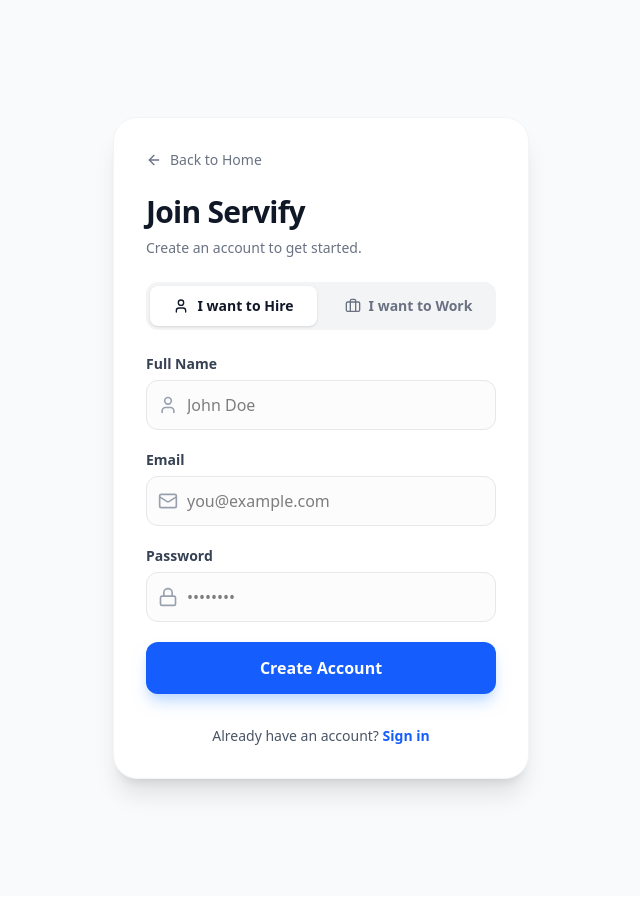
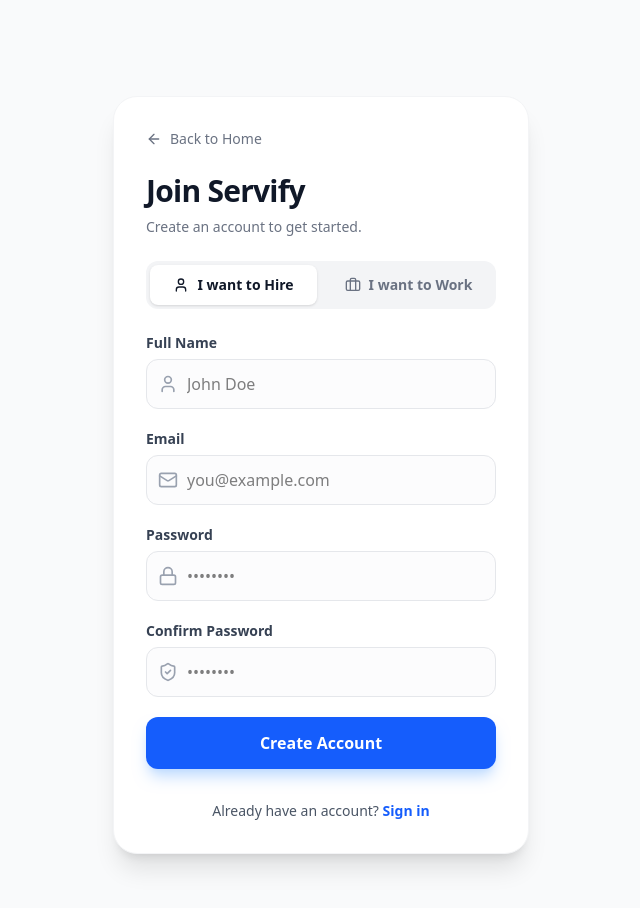
Before and after one commit to darxh/Servify, a React (Vite) app in the folder Client/: page /auth/register in a window 1280 px wide. Shown: the top 908 px of the page, without its empty margins (319-959 px from the left). Built offline with nearby package versions, Linux system fonts and the light colour scheme; no server answers.

Commit message:
feat(client):adding two step verification of password entry while registration.

```diff
--- a/Client/src/pages/auth/RegisterPage.jsx
+++ b/Client/src/pages/auth/RegisterPage.jsx
@@ -1,7 +1,7 @@
 import { useForm } from "react-hook-form";
 import { Link, useNavigate } from "react-router-dom";
 import apiClient from "../../lib/axios";
-import { Loader2, Mail, Lock, User, ArrowLeft, Briefcase } from "lucide-react";
+import { Loader2, Mail, Lock, User, ArrowLeft, Briefcase, ShieldCheck } from "lucide-react";
 import toast, { Toaster } from "react-hot-toast";
 
 const RegisterPage = () => {
@@ -13,13 +13,14 @@
   });
 
   const currentRole = watch("role");
+  const password = watch("password");
 
   const onSubmit = async (data) => {
     try {
-      // Register (Backend sends email)
-      await apiClient.post("/auth/register", data);
+      const { confirmPassword, ...registerData } = data;
 
-      // Success Popup
+      await apiClient.post("/auth/register", registerData);
+
       toast.success("Account created! Please check your email to verify.", {
         duration: 5000,
         position: "top-center",
@@ -138,6 +139,30 @@
             {errors.password && <p className="text-red-500 text-xs mt-1 font-medium">{errors.password.message}</p>}
           </div>
 
+          {/* --- NEW: Confirm Password --- */}
+          <div>
+            <label className="block text-sm font-bold text-gray-700 mb-1.5">Confirm Password</label>
+            <div className="relative group">
+              <div className="absolute inset-y-0 left-0 pl-3 flex items-center pointer-events-none">
+                <ShieldCheck className="h-5 w-5 text-gray-400 group-focus-within:text-blue-500 transition-colors" />
+              </div>
+              <input
+                {...register("confirmPassword", {
+                  required: "Please confirm your password",
+                  validate: (val) => {
+                    if (!val) { return "Please confirm your password"; }
+                    if (watch("password") !== val) { return "Passwords do not match"; }
+                  }
+                })}
+                type="password"
+                placeholder="••••••••"
+                className="w-full pl-10 pr-4 py-3 rounded-xl border border-gray-200 focus:border-blue-500 focus:ring-4 focus:ring-blue-500/10 outline-none transition-all bg-gray-50/50 focus:bg-white"
+              />
+            </div>
+            {errors.confirmPassword && <p className="text-red-500 text-xs mt-1 font-medium">{errors.confirmPassword.message}</p>}
+          </div>
+          {/* ----------------------------- */}
+
           {errors.root && (
             <div className="p-3 bg-red-50 border border-red-100 rounded-xl text-red-600 text-sm font-medium text-center">
               {errors.root.message}
```
